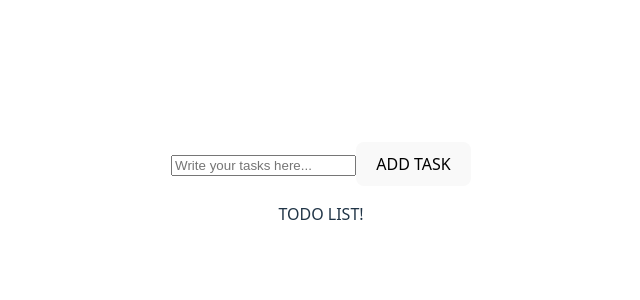
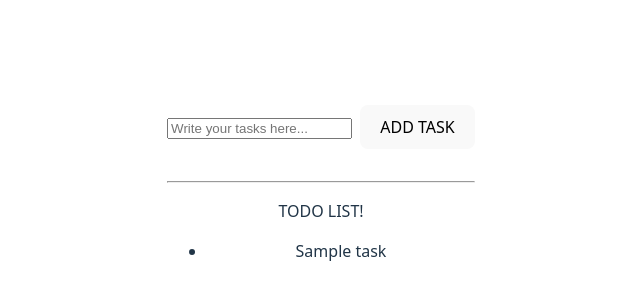
Before and after one commit to hrdk94/Todo-With-React, a React (Vite) app: page / in a window 1280 px wide. Shown: the part 208-508 px from the top of the page, without its empty margins (319-959 px from the left). Built offline with nearby package versions, Linux system fonts and the light colour scheme.

Commit message:
add task funct

```diff
--- a/src/Todo.jsx
+++ b/src/Todo.jsx
@@ -1,9 +1,38 @@
+import { useState } from "react";
+
+
 function Todo(){
+    let [todos, setTodos] = useState(["Sample task"]);
+    let [newTodo, setNewTodo] = useState("");
+
+
+    let AddNewTask = () => {
+        setTodos([...todos, newTodo]);
+        setNewTodo("");
+    };
+
+    let UpdateNewTodo = (event)=> {
+        setNewTodo(event.target.value);
+    };
     return(
         <div>
-            <input type="text" placeholder="Write your tasks here..." />
-            <button>ADD TASK</button>
+
+
+            <input style={{ marginRight: "8px"}} type="text" placeholder="Write your tasks here..."  value={newTodo} onChange={UpdateNewTodo}/>
+            <button onClick={AddNewTask}>ADD TASK</button>
+            <br /><br />
+            <hr />
+
+
             <p>TODO LIST!</p>
+            <ul>
+                {
+                    todos.map((todos)=>(
+                        <li>{todos}</li>
+                    ))
+                }
+            </ul>
+
         </div>
     )
 }
```
